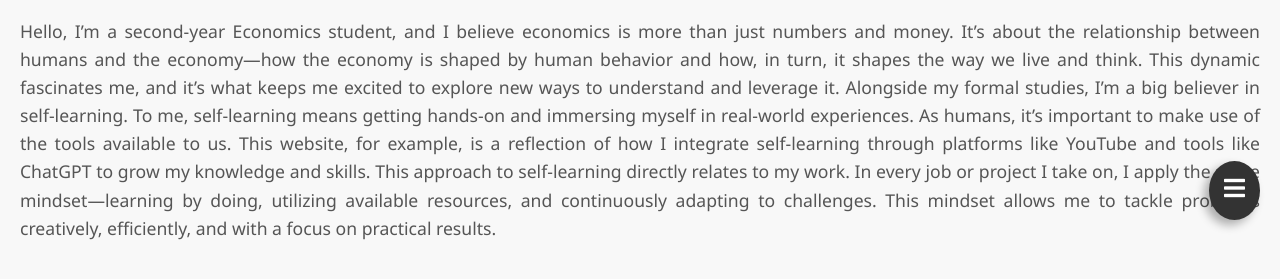
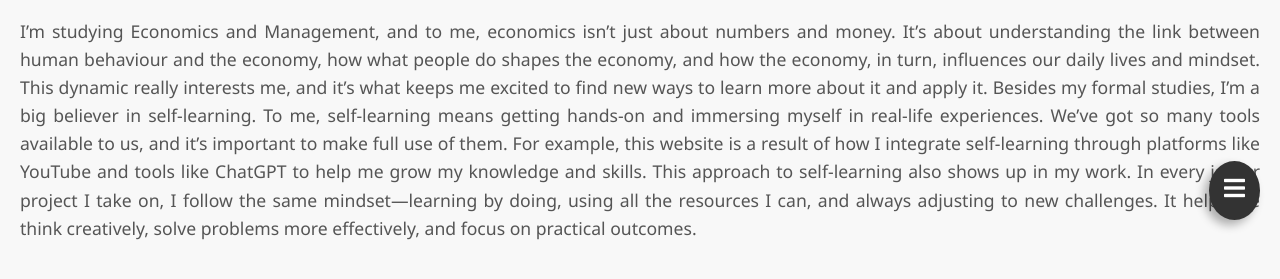
Before and after one commit to tehtarik17/qingneng, a plain HTML site: page index.html in a window 1280 px wide. Shown: the part 239-518 px from the top of the page. Drawn offline with Linux system fonts and the light colour scheme.

Commit message:
Update index.html

```diff
--- a/index.html
+++ b/index.html
@@ -22,9 +22,7 @@
         <section class="intro">
             <h2>About Me</h2>
             <p>
-                Hello, I’m a second-year Economics student, and I believe economics is more than just numbers and money. It’s about the relationship between humans and the economy—how the economy is shaped by human behavior and how, in turn, it shapes the way we live and think. This dynamic fascinates me, and it’s what keeps me excited to explore new ways to understand and leverage it.
-                Alongside my formal studies, I’m a big believer in self-learning. To me, self-learning means getting hands-on and immersing myself in real-world experiences. As humans, it’s important to make use of the tools available to us. This website, for example, is a reflection of how I integrate self-learning through platforms like YouTube and tools like ChatGPT to grow my knowledge and skills.
-                This approach to self-learning directly relates to my work. In every job or project I take on, I apply the same mindset—learning by doing, utilizing available resources, and continuously adapting to challenges. This mindset allows me to tackle problems creatively, efficiently, and with a focus on practical results.
+               I’m studying Economics and Management, and to me, economics isn’t just about numbers and money. It’s about understanding the link between human behaviour and the economy, how what people do shapes the economy, and how the economy, in turn, influences our daily lives and mindset. This dynamic really interests me, and it’s what keeps me excited to find new ways to learn more about it and apply it. Besides my formal studies, I’m a big believer in self-learning. To me, self-learning means getting hands-on and immersing myself in real-life experiences. We’ve got so many tools available to us, and it’s important to make full use of them. For example, this website is a result of how I integrate self-learning through platforms like YouTube and tools like ChatGPT to help me grow my knowledge and skills. This approach to self-learning also shows up in my work. In every job or project I take on, I follow the same mindset—learning by doing, using all the resources I can, and always adjusting to new challenges. It helps me think creatively, solve problems more effectively, and focus on practical outcomes.
             </p>
         </section>
 
```
